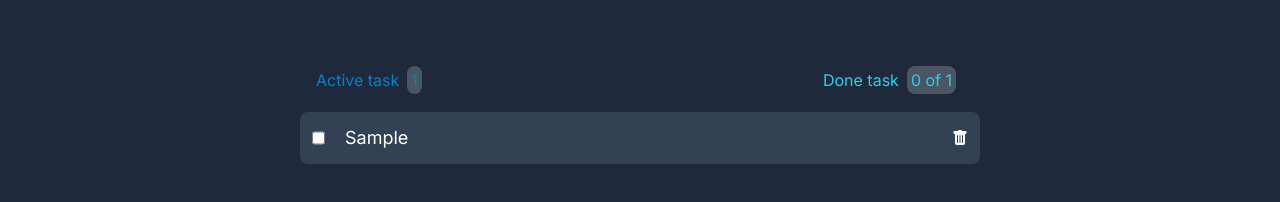
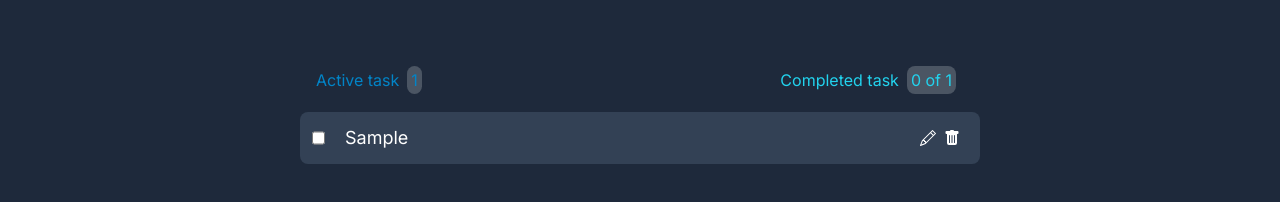
Before and after one commit to VladimirPariy/todo-ReactReduxTailwind, a React (Create React App) app: page / in a window 1280 px wide. Both pictures are taken after typing "Sample" into the empty fields and a click on the button "Create". Shown: the part 272-474 px from the top of the page. Built offline with nearby package versions, Linux system fonts and the light colour scheme.

Commit message:
added new reducer for updating task, added ability to change and delete tasks, added new styles for input, button, todo item

```diff
--- a/src/components/TodoCounter/TodoCounter.jsx
+++ b/src/components/TodoCounter/TodoCounter.jsx
@@ -3,18 +3,18 @@ import cl from "./TodoCounter.module.scss";
 
 const TodoCounter = (props) => {
 
-    const {activeTodosLength, doneTodosLength } = props;
+    const {activeTodosLength, doneTodosLength} = props;
 
     return (
         <div className={cl.task}>
             <div className={cl.activeTask}>
-                Active task
+                Active task{activeTodosLength > 1 ? 's' : ''}
                 <span className={cl.counter}>
                     {activeTodosLength}
                 </span>
             </div>
             <div className={cl.doneTask}>
-                Done task
+                Completed task{doneTodosLength > 1 ? 's' : ''}
                 <span className={cl.counter}>
                     {doneTodosLength} of {activeTodosLength + doneTodosLength}
                 </span>
--- a/src/components/TodoItem/TodoItem.jsx
+++ b/src/components/TodoItem/TodoItem.jsx
@@ -1,27 +1,101 @@
-import React from 'react';
+import React, {useEffect, useRef, useState} from 'react';
 import Input from "../UI/Input/Input";
 import Button from "../UI/Button/Button";
 import cl from './TodoItem.module.scss'
-import {BsTrashFill} from "react-icons/bs";
+import {BsPencil, BsTrashFill} from "react-icons/bs";
+import {AiOutlineCheck, AiOutlineClose} from "react-icons/ai";
+import input from "../UI/Input/Input";
 
-const TodoItem = ({elem, type, updateHandler, onSwitchingHandler, onDelete, checked, className}) => {
+const TodoItem = (props) => {
 
-    console.log(className)
+    const {
+        elem,
+        onSwitchingHandler,
+        onDelete,
+        onSubmitHandler,
+        checked,
+        className,
+    } = props
+
+
+    const inputRef = useRef()
+    const [isUpdatingTask, setIsUpdatingTask] = useState(false)
+
+    useEffect(() => {
+        if (isUpdatingTask) {
+            inputRef.current.focus()
+        }
+    }, [isUpdatingTask])
+
+    const onUpdateStartHandler = () => {
+        setIsUpdatingTask(true)
+        inputRef.current.value = elem.title
+    };
+
+    const onUpdateFinishHandler = (e) => {
+        if (e.key === 'Enter' && inputRef.current.value.length > 0) {
+            onSubmitHandler(e, elem.id, inputRef.current.value)
+            setIsUpdatingTask(false)
+        }
+    }
+
+
+    const onSaveUpdateHandler = (e) => {
+        e.preventDefault()
+        if (inputRef.current.value.length === 0) {
+            inputRef.current.focus()
+            return
+        }
+        onSubmitHandler(e, elem.id, inputRef.current.value)
+        setIsUpdatingTask(false)
+    }
+
+    const onClearUpdateHandler = (e) => {
+        e.preventDefault()
+        inputRef.current.value = elem.title
+        setIsUpdatingTask(false)
+    }
+
     return (
         <div key={elem.id}
-             onClick={updateHandler}
              className={className ?
                  `${cl.taskItem} ${cl[className]}` :
                  cl.taskItem}>
 
-            <Input type={type}
+            <Input type={'checkbox'}
+                   className={'checkbox'}
                    onChange={(e) => onSwitchingHandler(e, elem.id, elem.isDone)}
-                   checked={checked}
-            />
-            <div className={cl.title}>{elem.title}</div>
+                   checked={checked}/>
+
+            <div className={isUpdatingTask ? cl.none : cl.title}>
+                {elem.title}
+            </div>
+
+            <form onKeyDown={onUpdateFinishHandler}
+                  className={!isUpdatingTask ? cl.none : cl.form}>
+
+                <Input type="text"
+                       className={!isUpdatingTask ? 'none' : 'textUpdate'}
+                       ref={inputRef}/>
+
+                <Button onClick={onSaveUpdateHandler}>
+                    <AiOutlineCheck/>
+                </Button>
+
+                <Button onClick={onClearUpdateHandler}>
+                    <AiOutlineClose/>
+                </Button>
+
+            </form>
+
+
+            <Button onClick={onUpdateStartHandler}
+                    className={'btnForUpdateTask'}>
+                <BsPencil/>
+            </Button>
+
             <Button onClick={() => onDelete(elem.id, elem.isDone)}
-                    className={'btnForDeleteTask'}
-            >
+                    className={'btnForDeleteTask'}>
                 <BsTrashFill/>
             </Button>
 
--- a/src/components/TodoItem/TodoItem.module.scss
+++ b/src/components/TodoItem/TodoItem.module.scss
@@ -1,14 +1,19 @@
 .taskItem {
   @apply flex p-3 bg-slate-700 mx-5 rounded-lg text-white my-3;
+
   .title {
     @apply mx-5 cursor-default flex-auto text-lg;
   }
 
-  > input {
-    @apply cursor-pointer;
+  .none {
+    @apply hidden;
   }
 
+  .form {
+  @apply flex bg-slate-800 flex-auto mx-3 w-full text-lg rounded-lg focus:outline-sky-600 focus:outline-none focus:outline-offset-0
+  }
 }
-.done{
-@apply text-gray-400 line-through
+
+.done {
+  @apply text-gray-400 line-through
 }
--- a/src/components/TodoList/TodoList.jsx
+++ b/src/components/TodoList/TodoList.jsx
@@ -1,22 +1,32 @@
-import React from 'react';
+import React, {useState} from 'react';
 import {useDispatch, useSelector} from "react-redux";
 import {
     removeActiveTodoCreator,
     removeDoneTodoCreator,
     switchingActiveTodoCreator,
-    switchingDoneTodoCreator
+    switchingDoneTodoCreator,
+    updateActiveTodoCreator
 } from "../../store/todosReducer";
 import TodoItem from "../TodoItem/TodoItem";
 import EmptyTodoList from "../EmptyTodoList/EmptyTodoList";
 import TodoCounter from "../TodoCounter/TodoCounter";
+import cl from './TodoList.module.scss'
+import {AiOutlineArrowDown, AiOutlineArrowUp} from "react-icons/ai";
 
 const TodoList = () => {
 
     const {activeTodos, doneTodos} = useSelector(state => state.todos);
     const dispatch = useDispatch();
 
-    const onDelete = (id, isDone) => {
-        if(isDone){
+    const [isVisibleDoneTask, setIsVisibleDoneTask] = useState(true)
+
+    const visibleDoneTaskHandler = () => {
+        setIsVisibleDoneTask(prev => !prev)
+    }
+
+
+    const onDeleteHandler = (id, isDone) => {
+        if (isDone) {
             dispatch(removeDoneTodoCreator(id))
             return
         }
@@ -24,17 +34,18 @@ const TodoList = () => {
     };
 
     const onSwitchingHandler = (e, id, isDone) => {
-        if(isDone){
+        if (isDone) {
             dispatch(switchingDoneTodoCreator(id))
             return
         }
         dispatch(switchingActiveTodoCreator(id))
     };
 
+    const onUpdateHandler = (e, id, title) => {
+        e.stopPropagation()
+        dispatch(updateActiveTodoCreator(id, title))
+    }
 
-    const updateHandler = () => {
-
-    };
 
     const lengthOfFilteredActiveTodos = activeTodos.filter(todo => !todo.isDone).length;
     const lengthOfFilteredDoneTodos = doneTodos.filter(todo => todo.isDone).length;
@@ -46,23 +57,34 @@ const TodoList = () => {
             <TodoItem key={todo.id}
                       elem={todo}
                       checked={todo.isDone}
-                      type={"checkbox"}
-                      updateHandler={updateHandler}
-                      onDelete={onDelete}
-                      onSwitchingHandler={onSwitchingHandler}/>
+                      onSubmitHandler={onUpdateHandler}
+                      onDelete={onDeleteHandler}
+                      onSwitchingHandler={onSwitchingHandler}
+
+            />
         );
 
-    const doneTask = doneTodos.filter(todo => todo.isDone)
+    const doneTask = doneTodos.length > 0 &&
+        <>
+            <div className={cl.done}
+                 onClick={visibleDoneTaskHandler}>
+                Completed
+                {isVisibleDoneTask ? <AiOutlineArrowDown/> : <AiOutlineArrowUp/>}
+            </div>
+            {isVisibleDoneTask &&
+                doneTodos.filter(todo => todo.isDone)
                     .map((todo) =>
                         <TodoItem key={todo.id}
                                   elem={todo}
                                   checked={todo.isDone}
-                      type={"checkbox"}
                                   className={"done"}
-                      updateHandler={updateHandler}
-                      onDelete={onDelete}
+                                  onSubmitHandler={onUpdateHandler}
+                                  onDelete={onDeleteHandler}
                                   onSwitchingHandler={onSwitchingHandler}/>
-        );
+                    )
+            }
+        </>
+
 
     return (
         <>
--- a/src/components/TodoList/TodoList.module.scss
+++ b/src/components/TodoList/TodoList.module.scss
@@ -0,0 +1,6 @@
+.done{
+  @apply text-xl text-gray-400 flex ml-9;
+  >svg {
+    @apply mt-1 ml-2;
+  }
+}
--- a/src/components/UI/Button/Button.module.scss
+++ b/src/components/UI/Button/Button.module.scss
@@ -7,4 +7,10 @@
 
 .btnForDeleteTask{
   @apply hover:text-red-400 shrink-0;
+  >svg{
+    @apply mx-2
+  }
 }
+.btnForUpdateTask{
+  @apply hover:text-green-400
+}
--- a/src/components/UI/Input/Input.module.scss
+++ b/src/components/UI/Input/Input.module.scss
@@ -1,3 +1,12 @@
 .inputFromForm {
   @apply w-full bg-slate-700 focus:outline-cyan-400 focus:outline-none rounded-2xl focus:outline-offset-0 px-8 text-white text-lg;
 }
+.textUpdate {
+  @apply bg-slate-800 flex-auto w-full text-lg px-2 rounded-lg focus:outline-sky-600 focus:outline-none focus:outline-offset-0 mr-2;
+}
+.checkbox{
+  @apply cursor-pointer;
+}
+.none {
+  @apply hidden;
+}
--- a/src/store/todosReducer.js
+++ b/src/store/todosReducer.js
@@ -2,7 +2,8 @@ const ADD_TODO = 'ADD_TODO',
     REMOVE_ACTIVE_TODO = 'REMOVE_ACTIVE_TODO',
     REMOVE_DONE_TODO = 'REMOVE_DONE_TODO',
     SWITCHING_ACTIVE_TODO = 'SWITCHING_ACTIVE_TODO',
-    SWITCHING_DONE_TODO = 'SWITCHING_DONE_TODO'
+    SWITCHING_DONE_TODO = 'SWITCHING_DONE_TODO',
+    UPDATE_ACTIVE_TODO = 'UPDATE_ACTIVE_TODO'
 
 const initialState = {
     activeTodos: [],
@@ -14,7 +15,7 @@ export const todosReducer = (state = initialState, action) => {
         case ADD_TODO:
             return {
                 ...state,
-                activeTodos: [action.payload, ...state.activeTodos ]
+                activeTodos: [action.payload, ...state.activeTodos]
             }
 
         case REMOVE_ACTIVE_TODO:
@@ -50,7 +51,18 @@ export const todosReducer = (state = initialState, action) => {
                 ],
                 doneTodos: state.doneTodos.filter(todo => todo.id !== action.payload)
             }
-
+        case UPDATE_ACTIVE_TODO:
+            return {
+                ...state,
+                activeTodos: [
+                    ...state.activeTodos.map(todo => {
+                        if (todo.id === action.payload.id) {
+                            return {...todo, title: action.payload.title}
+                        }
+                        return todo
+                    })
+                ]
+            }
         default:
             return state
     }
@@ -61,3 +73,4 @@ export const removeActiveTodoCreator = (id) => ({type: REMOVE_ACTIVE_TODO, paylo
 export const removeDoneTodoCreator = (id) => ({type: REMOVE_DONE_TODO, payload: id})
 export const switchingActiveTodoCreator = (id) => ({type: SWITCHING_ACTIVE_TODO, payload: id})
 export const switchingDoneTodoCreator = (id) => ({type: SWITCHING_DONE_TODO, payload: id})
+export const updateActiveTodoCreator = (id, title) => ({type: UPDATE_ACTIVE_TODO, payload: {id, title}})
```
Lines whose indentation alone changed are shown as unchanged.
